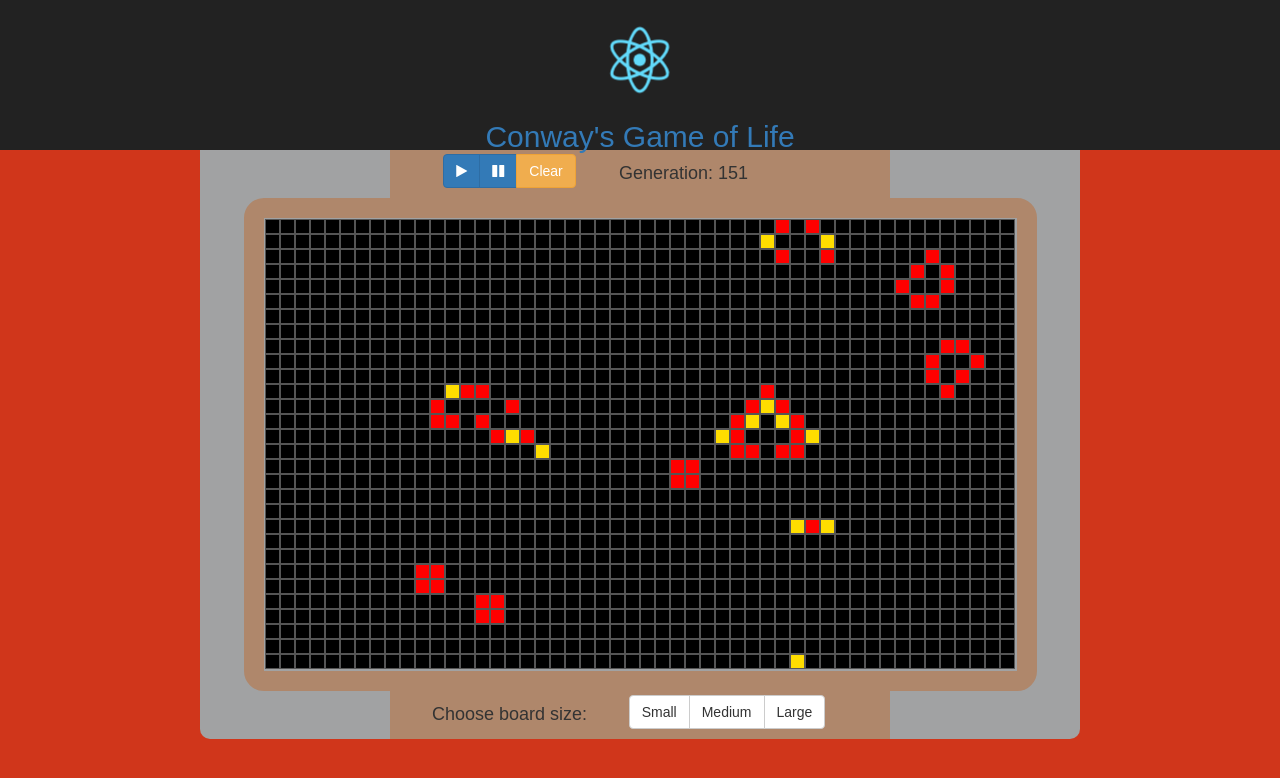
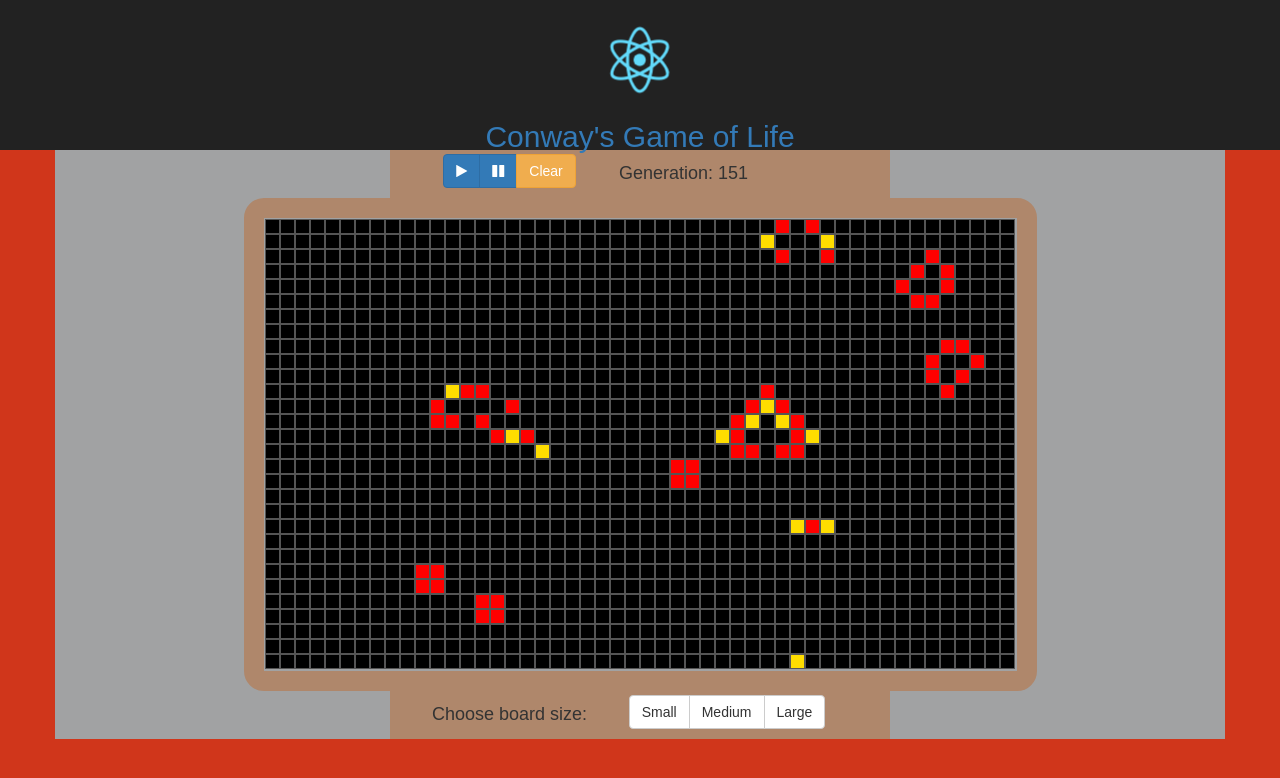
Before and after one commit to dickyw71/game-of-life, a React (Create React App) app: page / in a window 1280 px wide. Shown: the top 778 px of the page. Built offline with nearby package versions, Linux system fonts and the light colour scheme.

Commit message:
Removed game styles.

```diff
--- a/src/App.css
+++ b/src/App.css
@@ -21,9 +21,7 @@
 .game {
   margin: auto;
   background-color: #A1A2A3;
-  width: 880px;
-  border-bottom-left-radius: 10px;
-  border-bottom-right-radius: 10px;
+  /*width: 880px;*/
 }
 
 @keyframes App-logo-spin {
```
